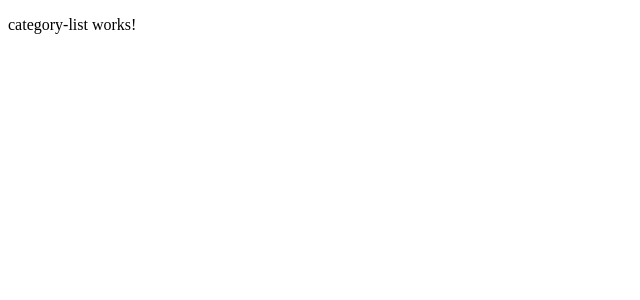
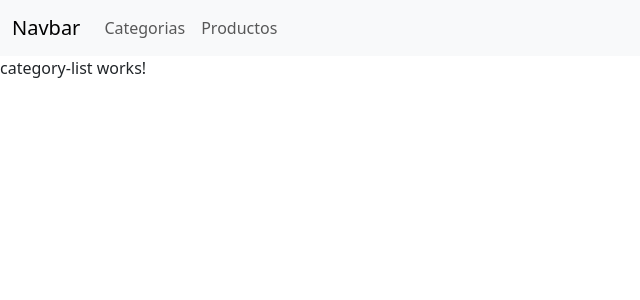
Before and after one commit to omunera3/your_inventory, an Angular app: page /category-list in a window 1280 px wide. Shown: the top 300 px of the page, without its empty margins (0-640 px from the left). Built offline with nearby package versions, Linux system fonts and the light colour scheme.

Commit message:
feature: Se creo la estructura usando carpetas, modulos y componentes para product list y se hizo la ruta usando lazy loading y se instalo bootstrap y se creo un navbar

```diff
--- a/angular.json
+++ b/angular.json
@@ -30,9 +30,14 @@
               "src/assets"
             ],
             "styles": [
+              "node_modules/bootstrap/dist/css/bootstrap.min.css",
               "src/styles.scss"
             ],
-            "scripts": []
+            "scripts": [
+              "node_modules/jquery/dist/jquery.min.js",
+              "node_modules/@popperjs/core/dist/umd/popper.min.js",
+              "node_modules/bootstrap/dist/js/bootstrap.min.js"
+            ]
           },
           "configurations": {
             "production": {
--- a/package.json
+++ b/package.json
@@ -18,6 +18,9 @@
     "@angular/platform-browser": "^15.2.0",
     "@angular/platform-browser-dynamic": "^15.2.0",
     "@angular/router": "^15.2.0",
+    "@popperjs/core": "^2.11.8",
+    "bootstrap": "^5.3.2",
+    "jquery": "^3.7.1",
     "rxjs": "~7.8.0",
     "tslib": "^2.3.0",
     "zone.js": "~0.12.0"
--- a/src/app/app-routing.module.ts
+++ b/src/app/app-routing.module.ts
@@ -6,6 +6,10 @@ const routes: Routes = [
   {
     path: 'category-list',
     loadChildren: () => import('./feature/views/category-list/category-list.module').then(m => m.CategoryListModule)
+  },
+  {
+    path: 'product-list',
+    loadChildren: () => import('./feature/views/product-list/product-list.module').then(m => m.ProductListModule)
   },
   { path: '', redirectTo: '/category-list', pathMatch: 'full' },
   { path: '**', redirectTo: '/category-list', pathMatch: 'full' },
--- a/src/app/app.component.html
+++ b/src/app/app.component.html
@@ -1 +1,15 @@
+<nav class="navbar navbar-expand-lg bg-body-tertiary">
+    <div class="container-fluid">
+      <a class="navbar-brand" href="#">Navbar</a>
+      <button class="navbar-toggler" type="button" data-bs-toggle="collapse" data-bs-target="#navbarNavAltMarkup" aria-controls="navbarNavAltMarkup" aria-expanded="false" aria-label="Toggle navigation">
+        <span class="navbar-toggler-icon"></span>
+      </button>
+      <div class="collapse navbar-collapse" id="navbarNavAltMarkup">
+        <div class="navbar-nav">
+          <a class="nav-link" href="/category-list">Categorias</a>
+          <a class="nav-link" href="/product-list">Productos</a>
+        </div>
+      </div>
+    </div>
+  </nav>
 <router-outlet></router-outlet>
--- a/src/app/feature/views/pages.module.ts
+++ b/src/app/feature/views/pages.module.ts
@@ -2,12 +2,14 @@ import { NgModule } from '@angular/core';
 import { CommonModule } from '@angular/common';
 import { PagesRoutingModule } from './pages-routing.module';
 import { CategoryListComponent } from './category-list/category-list/category-list.component';
+import { ProductListComponent } from './product-list/product-list/product-list.component';
 
 
 
 @NgModule({
   declarations: [
-    CategoryListComponent
+    CategoryListComponent,
+    ProductListComponent
   ],
   imports: [
     CommonModule,
--- /dev/null
+++ b/src/app/feature/views/product-list/product-list/product-list.component.html
@@ -0,0 +1 @@
+<p>product-list works!</p>
```
Also changed, not shown: src/app/feature/views/product-list/product-list-routing.module.ts (added, +24 -0 lines), src/app/feature/views/product-list/product-list.module.ts (added, +15 -0 lines), src/app/feature/views/product-list/product-list/product-list.component.ts (added, +10 -0 lines), src/app/feature/views/product-list/product-list/product-list.component.scss (added), 2 other files (tests, documents, lock files or other folders).
